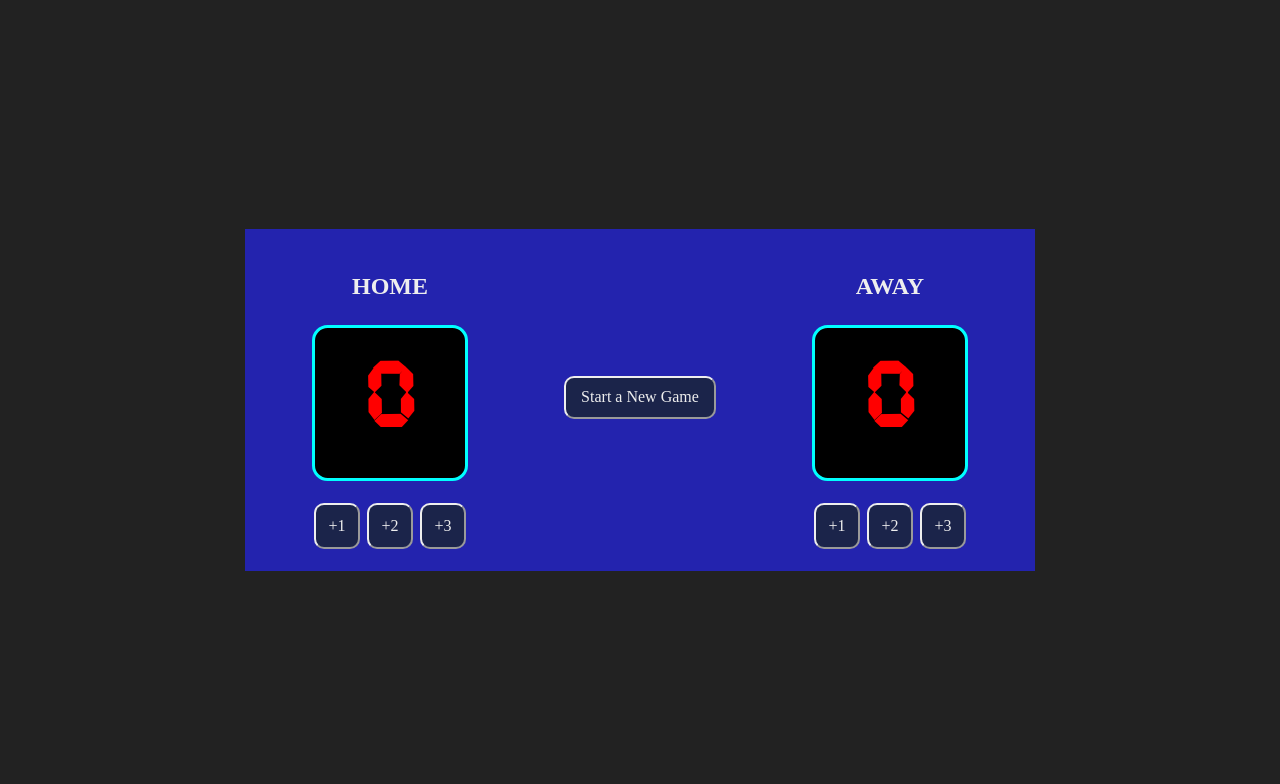
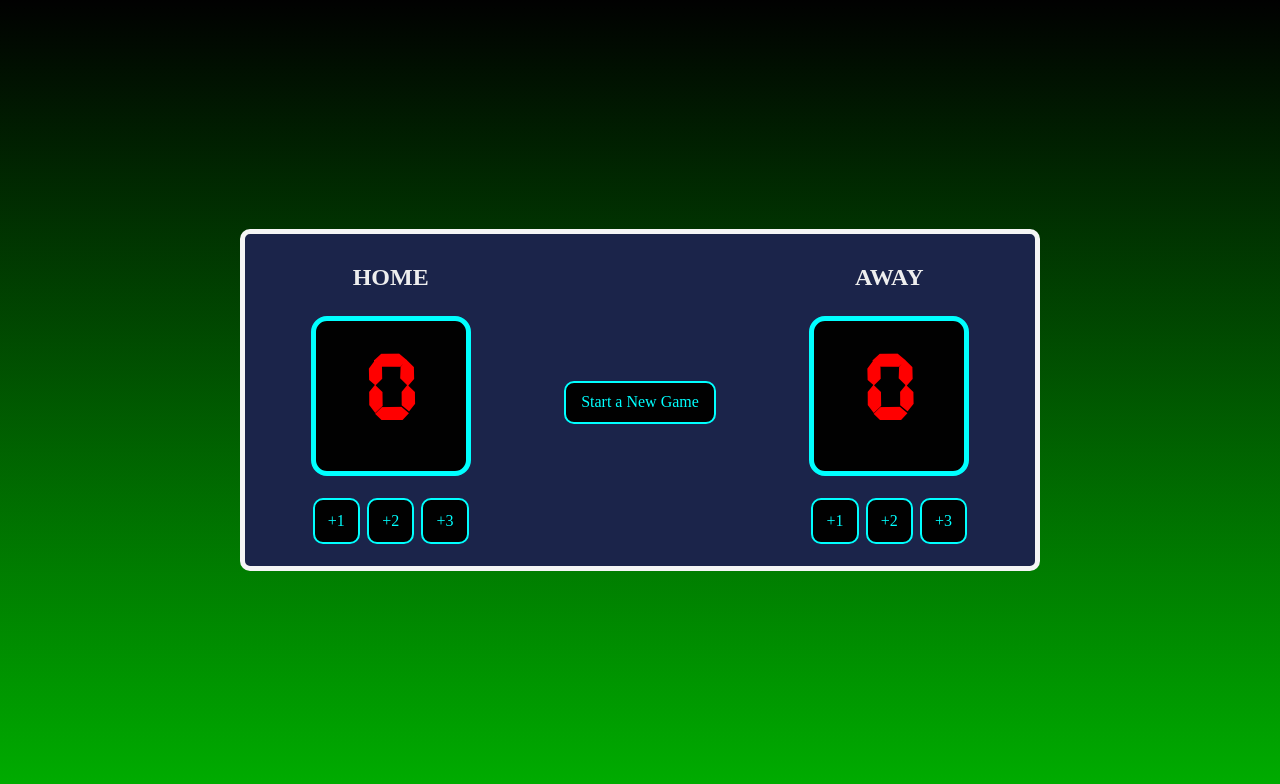
Before and after one commit to KaosSpectre/Basketball-Score, a plain HTML site: page index.html in a window 1280 px wide. Drawn offline with nearby package versions, Linux system fonts and the light colour scheme.

Commit message:
CSS update, prettier

```diff
--- a/index.css
+++ b/index.css
@@ -19,6 +19,7 @@ h3 {
 	color: #eee;
 	text-align: center;
 	font-size: 1.5rem;
+	margin-top: 10px;
 }
 h1 {
 	display: flex;
@@ -31,7 +32,7 @@ h1 {
 	font-size: 5rem;
 }
 .container {
-	background: #222;
+	background: linear-gradient(#010101, #00af00);
 	height: 100%;
 	width: 100%;
 	min-width: 600px;
@@ -42,12 +43,14 @@ h1 {
 	justify-content: space-around;
 	text-align: center;
 	margin: auto;
-	background: #2323ae;
+	background: #1b244a;
 	width: 750px;
 	padding: 20px;
+	border: 5px solid whitesmoke;
+	border-radius: 10px;
 }
 .score {
-	background: #000;
+	background: #010101;
 	content: "";
 	width: 150px;
 	height: 150px;
@@ -55,7 +58,10 @@ h1 {
 	justify-content: space-around;
 	margin-bottom: 20px;
 	border-radius: 10%;
-	border: cyan solid;
+	border: 5px cyan solid;
+}
+.winning {
+	border: 5px green solid;
 }
 .reset {
 	margin-top: 125px;
@@ -68,9 +74,9 @@ h1 {
 }
 .btn {
 	border-radius: 10px;
-	border-color: #eee;
-	background-color: #1b244a;
-	color: #eee;
+	border: 2px solid cyan;
+	background-color: #010101;
+	color: cyan;
 	padding: 0;
 	margin: 2px;
 }
```
Also changed, not shown: index.js (+4 -4 lines).
